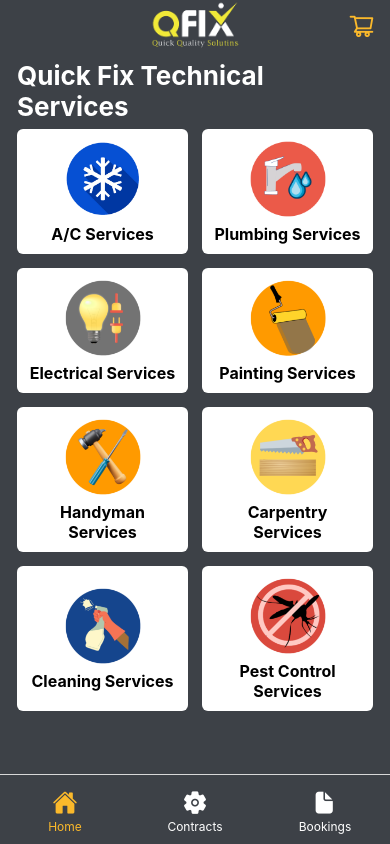
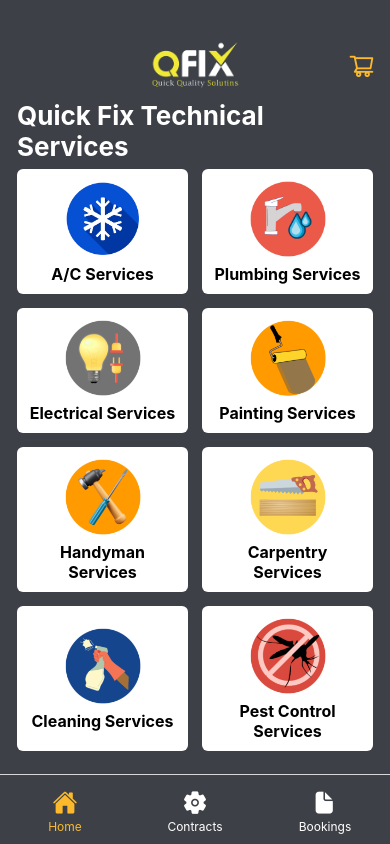
Before and after one commit to ishanz22/Qfix-React-Native-App, a React Native app: screen / in a window 390 px wide. Built offline with nearby package versions, Linux system fonts and the light colour scheme.

Commit message:
🔧 Fixed status bar issue for logo visibility

```diff
--- a/App.tsx
+++ b/App.tsx
@@ -1,9 +1,8 @@
 import React from "react";
-import { Platform } from "react-native";
-import { StatusBar } from "expo-status-bar";
+import { Platform,SafeAreaView } from "react-native";
 import { NavigationContainer, DefaultTheme, DarkTheme } from "@react-navigation/native";
 import Router from "./src/configurations/Router";
-import { SafeAreaView } from "react-native";
+import {  StatusBar as ExpoStatusBar } from "expo-status-bar"; // Import ExpoStatusBar
 import { useColorScheme } from 'react-native';
 
 const CustomDarkTheme = {
@@ -20,8 +19,9 @@ export default function App() {
   const isIOS = Platform.OS === "ios";
 
   return (
-    <SafeAreaView style={{ flex: 1, backgroundColor: "#3D4147" }}>
-      {isIOS && <StatusBar style="light" />}
+    <SafeAreaView style={{ flex: 1, backgroundColor: "#3D4147" ,paddingTop:40}}>
+      {/* Use ExpoStatusBar from expo-status-bar package */}
+      <ExpoStatusBar style={isIOS ? "light" : "auto"} backgroundColor="#3D4147" />
       <NavigationContainer theme={scheme === 'dark' ? CustomDarkTheme : DefaultTheme}>
         <Router />
       </NavigationContainer>
```
